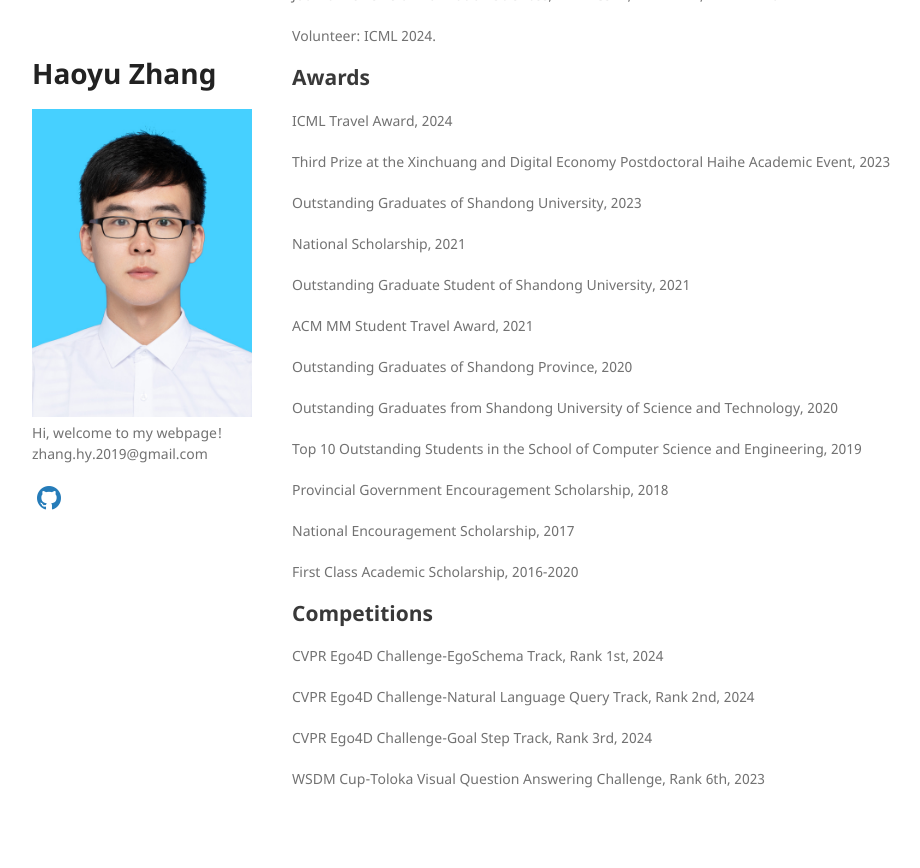
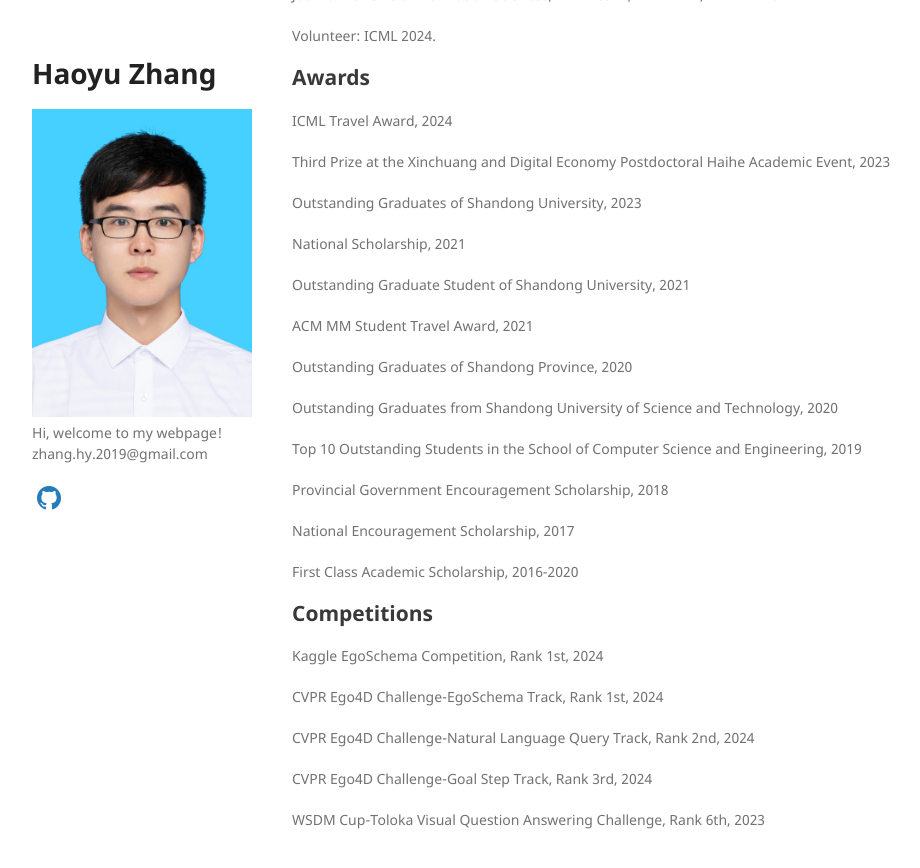
Before and after one commit to Hyu-Zhang/Hyu-Zhang.github.io, a Jekyll site: the page built from index.md, in a window 1280 px wide and 900 px high, scrolled down 1765 px. Shown: the top 868 px of the window, without its empty margins (178-1098 px from the left). Built offline with Jekyll 4.4.1, drawn with Linux system fonts in a browser that asks for light colours; a style sheet for code colours, icons or effects is not loaded; our own code applies the rules of GitHub Pages for plain Markdown files.

Commit message:
Update index.md

```diff
--- a/index.md
+++ b/index.md
@@ -145,6 +145,8 @@ First Class Academic Scholarship, 2016-2020
 
 ## Competitions
 
+Kaggle EgoSchema Competition, Rank 1st, 2024
+
 CVPR Ego4D Challenge-EgoSchema Track, Rank 1st, 2024
 
 CVPR Ego4D Challenge-Natural Language Query Track, Rank 2nd, 2024
```
